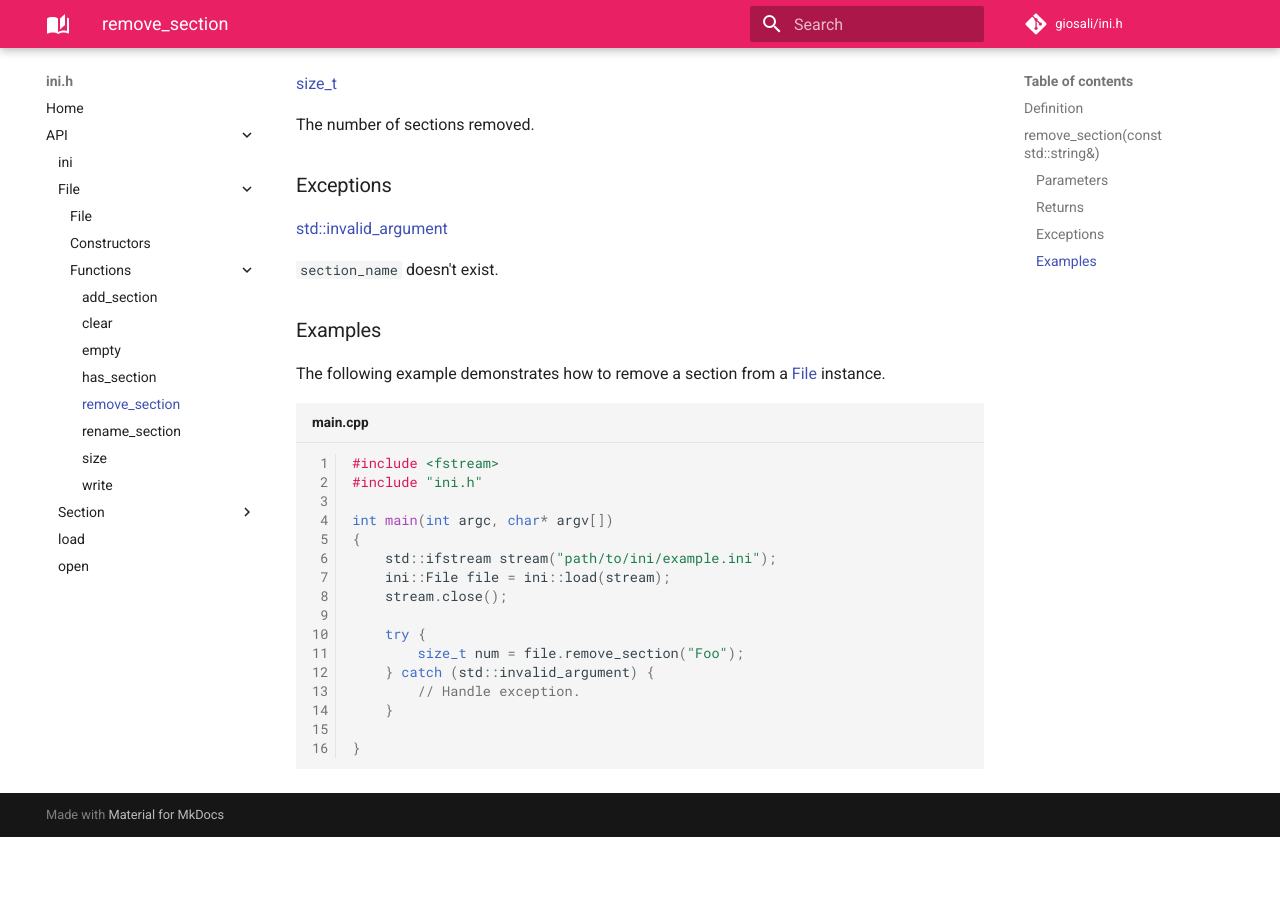
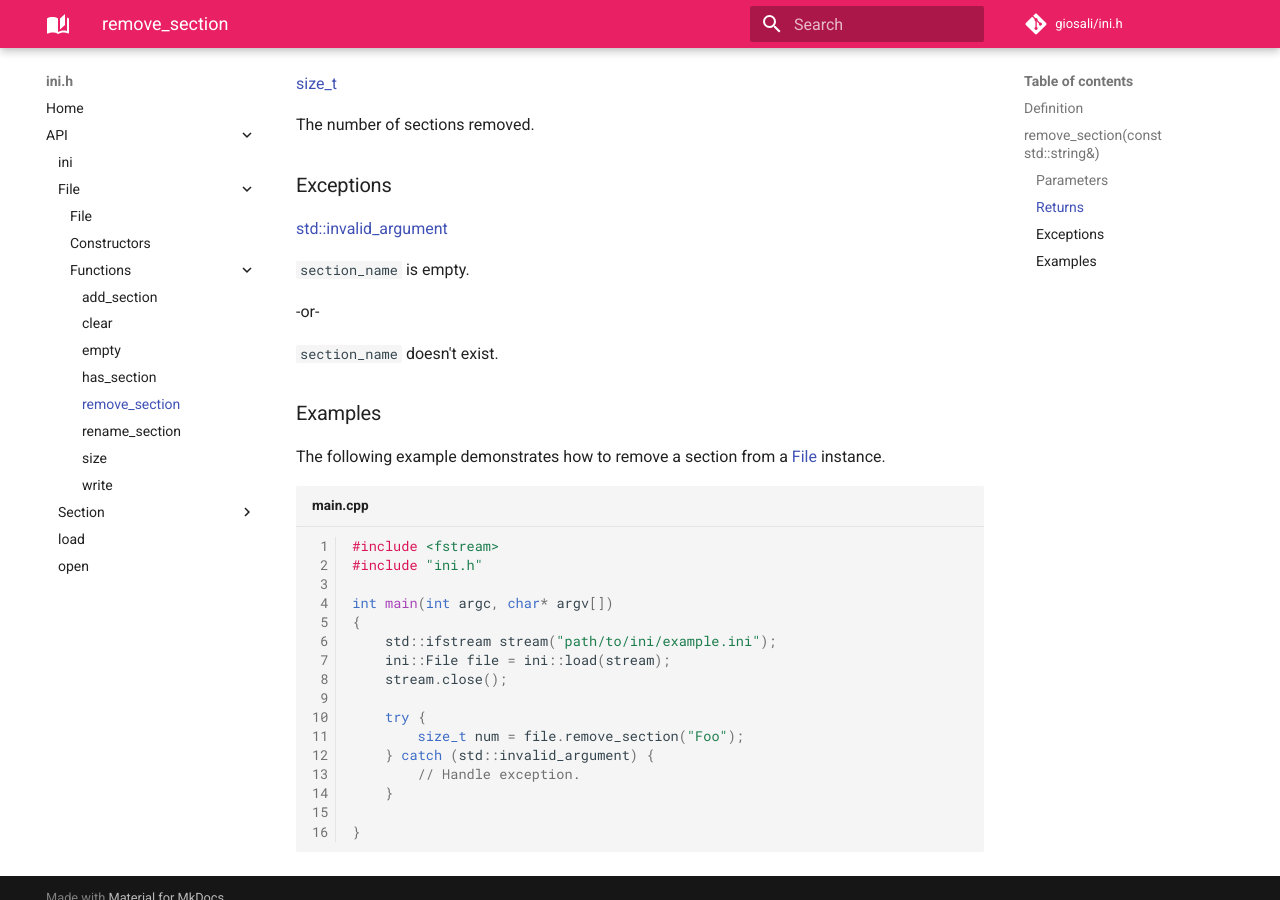
Before and after one commit to giosali/ini.h, an MkDocs documentation site: the page built from docs/api/file/functions/remove_section.md, in a window 1280 px wide and 900 px high, scrolled down 683 px. Built offline with MkDocs 1.6.1 and Material for MkDocs 9.7.7, drawn with Linux system fonts in a browser that asks for light colours; comment, search, counter and statistics services are not loaded; before the commit the page ends 1520 px from its top, so only the background shows below that.

Commit message:
Add guard clause for remove_section function of the File class

```diff
--- a/docs/api/file/functions/remove_section.md
+++ b/docs/api/file/functions/remove_section.md
@@ -32,6 +32,10 @@ The number of sections removed.
 
 [std::invalid_argument](https://en.cppreference.com/w/cpp/error/invalid_argument)
 
+`section_name` is empty.
+
+-or-
+
 `section_name` doesn't exist.
 
 ### Examples
```
Also changed, not shown: 1 other file.
